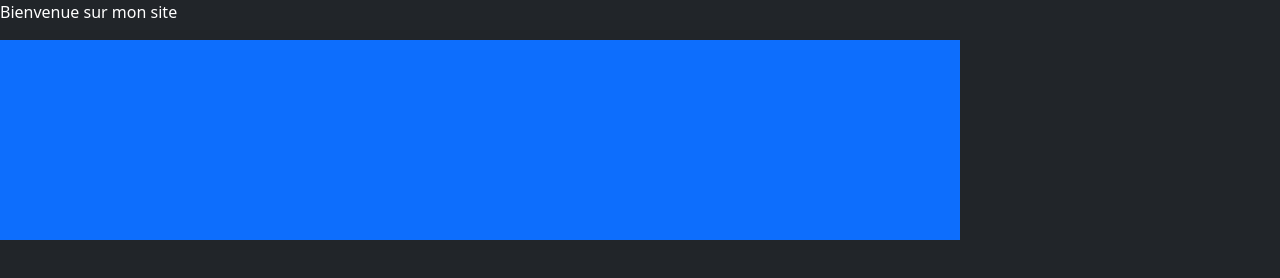
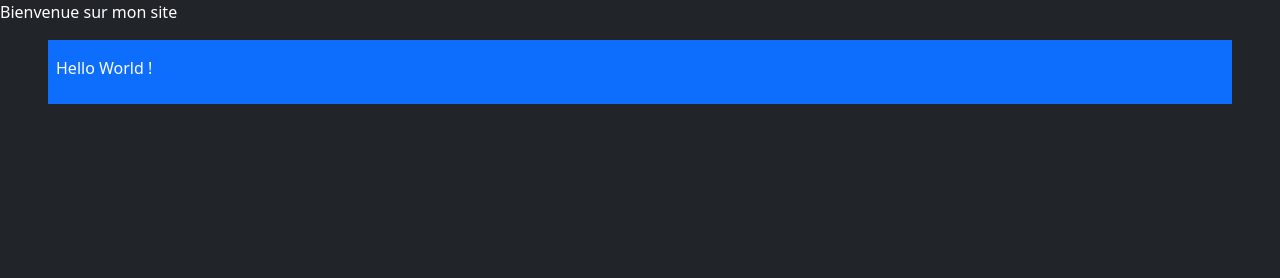
Before and after one commit to GlazMichelFranckDodo225/bootstrap-5-u-lnl, a plain HTML site: page index.html in a window 1280 px wide. Drawn offline with nearby package versions, Linux system fonts and the light colour scheme.

Commit message:
Manage margins (margin/padding)

```diff
--- a/assets/css/style.css
+++ b/assets/css/style.css
@@ -2,6 +2,6 @@ html, body {
     height: 100%;
 }
 
-div {
+/* div {
     padding: 30px;
-}
+} */
--- a/index.html
+++ b/index.html
@@ -19,7 +19,16 @@
 
   <body class="bg-dark">
     <p class="text-white">Bienvenue sur mon site</p>
-    <div class="bg-primary w-75 h-25"></div>
+    <!-- min = 1, max = 5 -->
+    <div class="bg-primary mx-5 pt-3 pb-4 px-2 text-white">Hello World !</div>
+    <!--
+        $spacer: 10px
+        m-1 => 2.5px
+        m-2 => 5px
+        m-3 => 10px
+        m-4 => 15px
+        m-5 => 30px
+     -->
     <!-- <div class="bg-primary w-auto h-auto"></div> -->
     <!--
         w-25
```
